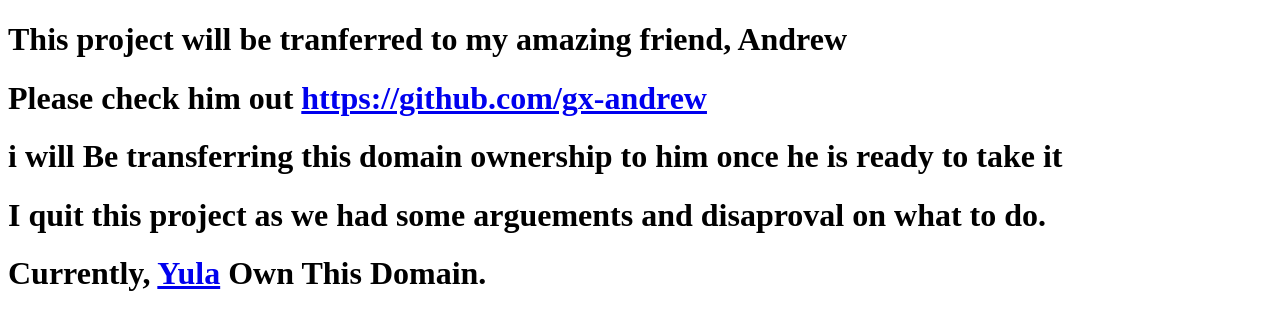
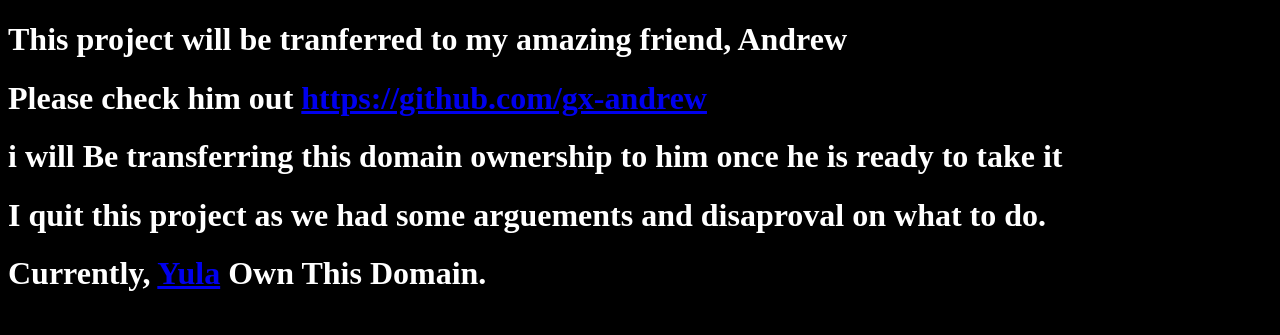
Before and after one commit to Yu14Y/Asop.asia, a plain HTML site: page index.html in a window 1280 px wide. Drawn offline with Linux system fonts and the light colour scheme.

Commit message:
Update index.html

```diff
--- a/index.html
+++ b/index.html
@@ -4,6 +4,14 @@
     <meta charset="UTF-8">
     <meta name="viewport" content="width=device-width, initial-scale=1.0">
     <title>ASOP.ASIA</title>
+    <style>
+    body{
+        background-color: #000000;
+    }
+    h1{
+        color: white;
+    }
+    </style>
 </head>
 <body>
     <h1> This project will be tranferred to my amazing friend, Andrew</h1>
@@ -11,5 +19,7 @@
     <h1> i will Be transferring this domain ownership to him once he is ready to take it</h1>
     <h1> I quit this project as we had some arguements and disaproval on what to do. </h1>
     <h1> Currently, <a href="https://github.com/Yu14Y">Yula</a> Own This Domain.</h1>
+
+<h4> I hate white backgrounds, so i changed it to amoled black</h4>
 </body>
 </html>
```
